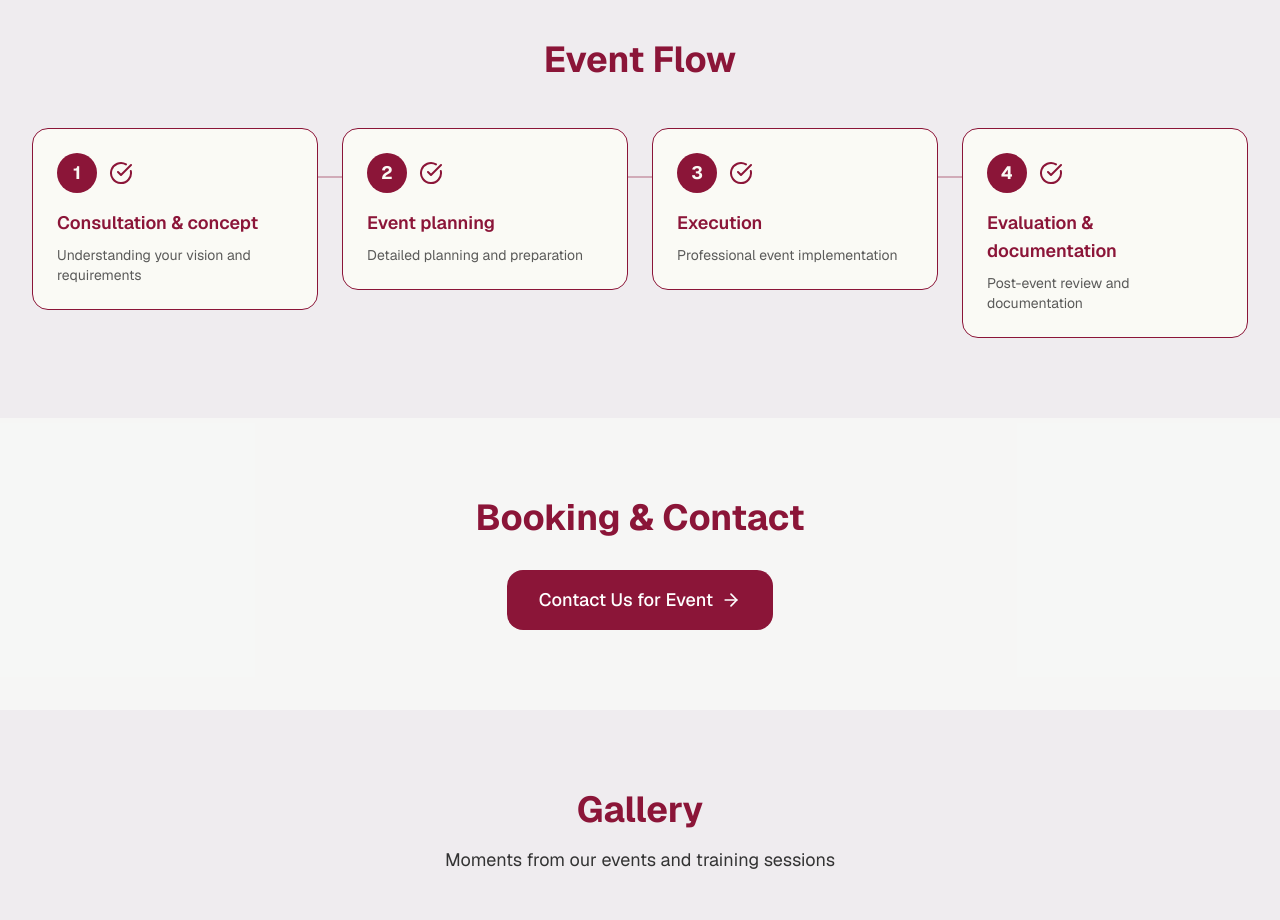
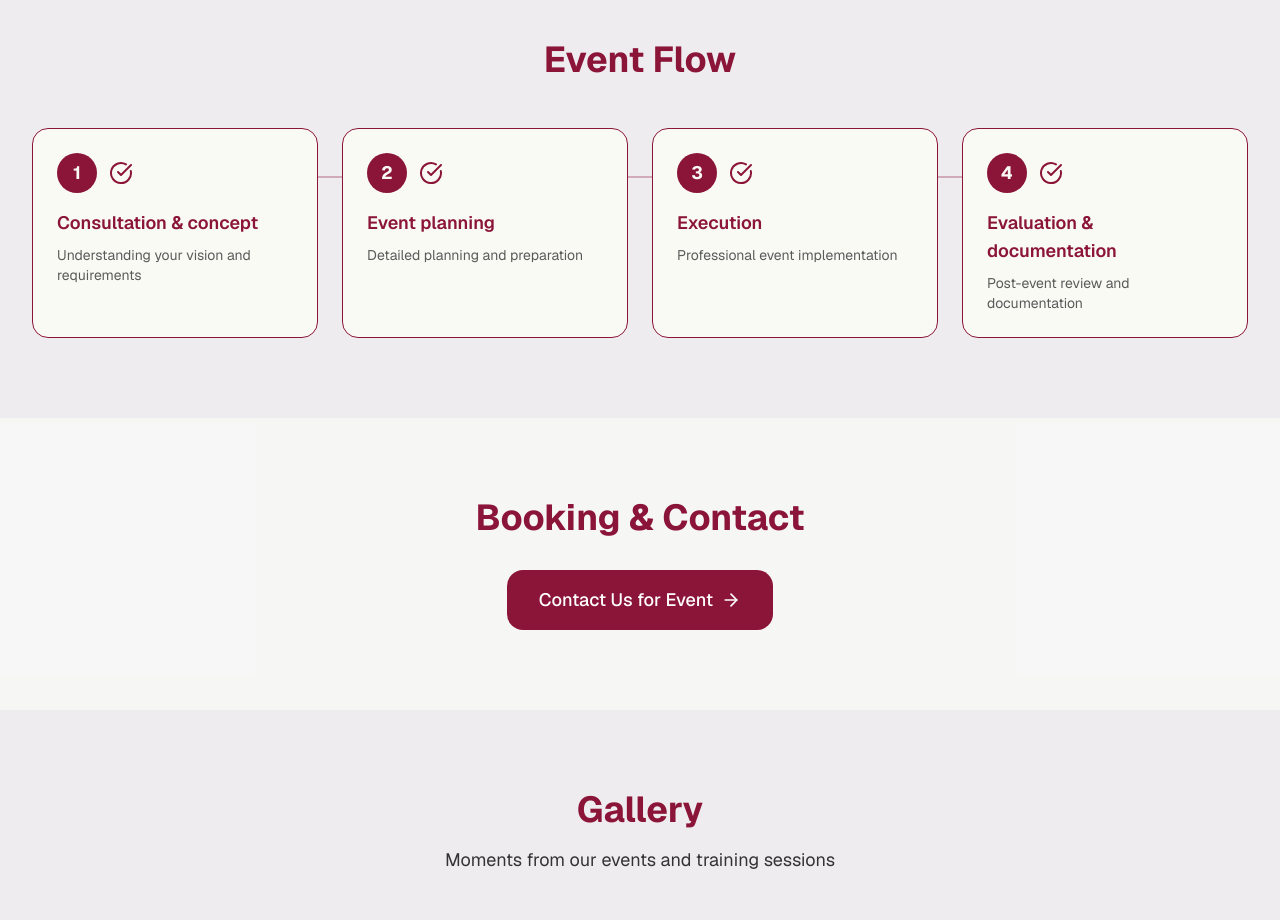
Before and after one commit to DrRhea/badailautasmara-web, a Next.js app: page / in a window 1280 px wide. Shown: the part 5420-6340 px from the top of the page. Built offline with nearby package versions, Linux system fonts and the light colour scheme; grey boxes are pictures that could not be loaded.

Commit message:
Perbaiki ukuran card Event Flow agar konsisten dengan h-full dan min-height

```diff
--- a/src/components/EventFlowSection.tsx
+++ b/src/components/EventFlowSection.tsx
@@ -50,7 +50,7 @@ export default function EventFlowSection() {
               whileInView={{ opacity: 1, y: 0 }}
               viewport={{ once: true }}
               transition={{ duration: 0.6, delay: index * 0.1 }}
-              className="relative"
+              className="relative h-full"
             >
               {/* Connector Line (except for last item) */}
               {index < eventFlowSteps.length - 1 && (
@@ -59,17 +59,17 @@ export default function EventFlowSection() {
                 </div>
               )}
 
-              <div className="relative z-10 p-6 rounded-2xl border" style={{ backgroundColor: '#FAFAF5', borderColor: '#8B1538' }}>
+              <div className="relative z-10 h-full flex flex-col p-6 rounded-2xl border" style={{ backgroundColor: '#FAFAF5', borderColor: '#8B1538', minHeight: '200px' }}>
                 <div className="flex items-center mb-4">
-                  <div className="w-10 h-10 rounded-full flex items-center justify-center mr-3" style={{ backgroundColor: '#8B1538', color: '#FAFAF5' }}>
+                  <div className="w-10 h-10 rounded-full flex items-center justify-center mr-3 flex-shrink-0" style={{ backgroundColor: '#8B1538', color: '#FAFAF5' }}>
                     <span className="font-bold text-lg">{step.number}</span>
                   </div>
-                  <CheckCircle className="h-6 w-6" style={{ color: '#8B1538' }} />
+                  <CheckCircle className="h-6 w-6 flex-shrink-0" style={{ color: '#8B1538' }} />
                 </div>
-                <h3 className="text-lg font-semibold mb-2" style={{ color: '#8B1538' }}>
+                <h3 className="text-lg font-semibold mb-2 flex-shrink-0" style={{ color: '#8B1538' }}>
                   {step.title}
                 </h3>
-                <p className="text-sm" style={{ color: '#333333', opacity: 0.8 }}>
+                <p className="text-sm flex-grow" style={{ color: '#333333', opacity: 0.8 }}>
                   {step.description}
                 </p>
               </div>
```
